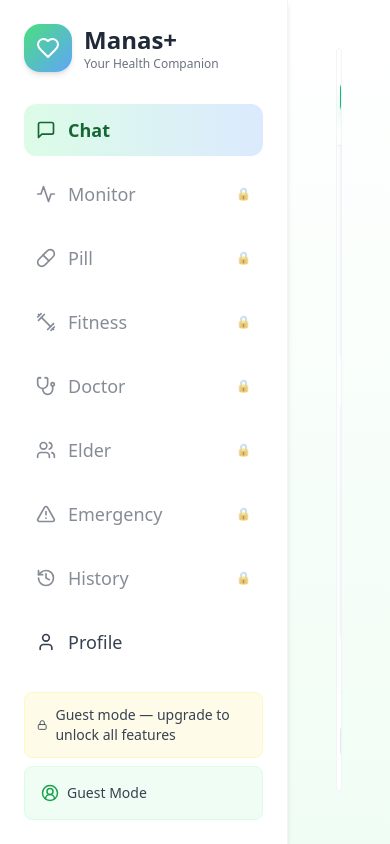
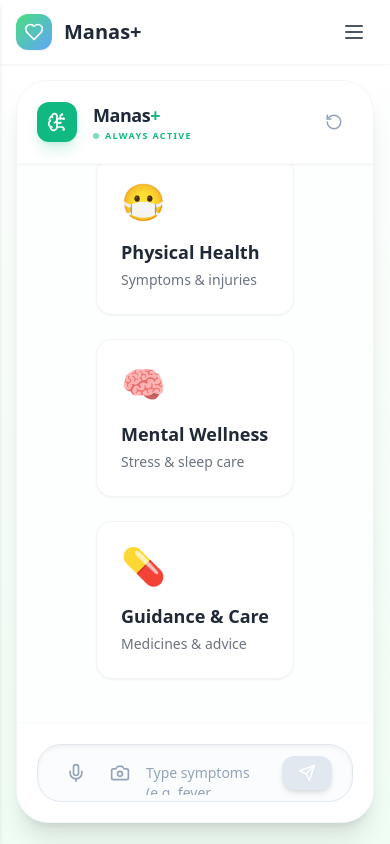
Before and after one commit to Mayankrana11/ManasAi, a React (Vite) app in the folder frontend/: page / in a window 390 px wide. Both pictures are taken after a click on the button "Continue without account". Built offline with nearby package versions, Linux system fonts and the light colour scheme; the HTML template or start-up script is replaced by a standard one.

Commit message:
App.jsx updates and phone screen optimization

```diff
--- a/frontend/src/App.jsx
+++ b/frontend/src/App.jsx
@@ -12,6 +12,8 @@ import {
   Users,
   AlertTriangle,
   Lock,
+  Menu,
+  X,
 } from "lucide-react";
 
 import NavButton from "./components/NavButton";
@@ -33,6 +35,7 @@ import PaymentPage from "./pages/PaymentPage";
 export default function App() {
   const [page, setPage] = useState("chat");
   const [auth, setAuth] = useState(null); // null | admin | guest
+  const [isSidebarOpen, setIsSidebarOpen] = useState(false);
 
   useEffect(() => {
     const savedAuth = localStorage.getItem("manas_auth");
@@ -57,8 +60,28 @@ export default function App() {
 
   return (
     <div className="min-h-screen flex bg-gradient-to-b from-white to-green-50 font-sans">
+      {/* Mobile Header */}
+      <div className="fixed top-0 left-0 right-0 h-16 bg-white shadow-sm flex items-center justify-between px-4 z-40 md:hidden">
+        <div className="flex items-center gap-3">
+          <div className="bg-gradient-to-br from-green-400 to-blue-400 p-2 rounded-xl shadow-sm">
+            <Heart className="text-white" size={20} />
+          </div>
+          <h1 className="text-xl font-extrabold text-gray-800">Manas+</h1>
+        </div>
+        <button
+          onClick={() => setIsSidebarOpen(true)}
+          className="p-2 text-gray-600 hover:bg-gray-100 rounded-lg transition-colors"
+        >
+          <Menu size={24} />
+        </button>
+      </div>
+
       {/* Sidebar */}
-      <aside className="w-72 bg-white shadow-md flex flex-col justify-between p-6 border-r border-gray-100">
+      <aside className={`
+        fixed inset-y-0 left-0 z-50 w-72 bg-white shadow-md flex flex-col justify-between p-6 border-r border-gray-100 transform transition-transform duration-300 ease-in-out
+        ${isSidebarOpen ? 'translate-x-0' : '-translate-x-full'}
+        md:relative md:translate-x-0
+      `}>
         <div>
           {/* Logo */}
           <div className="flex items-center gap-3 mb-8">
@@ -77,55 +100,55 @@ export default function App() {
               label="Chat"
               icon={<MessageSquare size={20} />}
               active={page === "chat"}
-              onClick={() => setPage("chat")}
+              onClick={() => { setPage("chat"); setIsSidebarOpen(false); }}
             />
 
             <NavButton
               label="Monitor"
               icon={<Activity size={20} />}
-              onClick={() => goOrPay("monitor")}
+              onClick={() => { goOrPay("monitor"); setIsSidebarOpen(false); }}
               locked={isGuest}
             />
 
             <NavButton
               label="Pill"
               icon={<Pill size={20} />}
-              onClick={() => goOrPay("pill")}
+              onClick={() => { goOrPay("pill"); setIsSidebarOpen(false); }}
               locked={isGuest}
             />
 
             <NavButton
               label="Fitness"
               icon={<Dumbbell size={20} />}
-              onClick={() => goOrPay("fitness")}
+              onClick={() => { goOrPay("fitness"); setIsSidebarOpen(false); }}
               locked={isGuest}
             />
 
             <NavButton
               label="Doctor"
               icon={<Stethoscope size={20} />}
-              onClick={() => goOrPay("doctor")}
+              onClick={() => { goOrPay("doctor"); setIsSidebarOpen(false); }}
               locked={isGuest}
             />
 
             <NavButton
               label="Elder"
               icon={<Users size={20} />}
-              onClick={() => goOrPay("elder")}
+              onClick={() => { goOrPay("elder"); setIsSidebarOpen(false); }}
               locked={isGuest}
             />
 
             <NavButton
               label="Emergency"
               icon={<AlertTriangle size={20} />}
-              onClick={() => goOrPay("emergency")}
+              onClick={() => { goOrPay("emergency"); setIsSidebarOpen(false); }}
               locked={isGuest}
             />
 
             <NavButton
               label="History"
               icon={<History size={20} />}
-              onClick={() => goOrPay("history")}
+              onClick={() => { goOrPay("history"); setIsSidebarOpen(false); }}
               locked={isGuest}
             />
 
@@ -133,7 +156,7 @@ export default function App() {
             <NavButton
               label="Profile"
               icon={<User size={20} />}
-              onClick={() => setPage("profile")}
+              onClick={() => { setPage("profile"); setIsSidebarOpen(false); }}
               locked={false}
             />
           </nav>
@@ -152,10 +175,26 @@ export default function App() {
           <UserCircle2 className="text-green-600" size={18} />
           {isGuest ? "Guest Mode" : "Admin Access"}
         </div>
+
+        {/* Close button for mobile */}
+        <button
+          onClick={() => setIsSidebarOpen(false)}
+          className="absolute top-6 right-4 p-2 text-gray-400 hover:text-gray-600 md:hidden"
+        >
+          <X size={24} />
+        </button>
       </aside>
 
+      {/* Overlay */}
+      {isSidebarOpen && (
+        <div
+          className="fixed inset-0 bg-black bg-opacity-50 z-40 md:hidden"
+          onClick={() => setIsSidebarOpen(false)}
+        />
+      )}
+
       {/* Main */}
-      <main className="flex-1 p-12 overflow-auto">
+      <main className="flex-1 p-4 md:p-12 overflow-auto pt-20 md:pt-12">
         {page === "chat" && <ChatPage />}
         {page === "monitor" && <MonitorPage />}
         {page === "pill" && <PillPage />}
```
